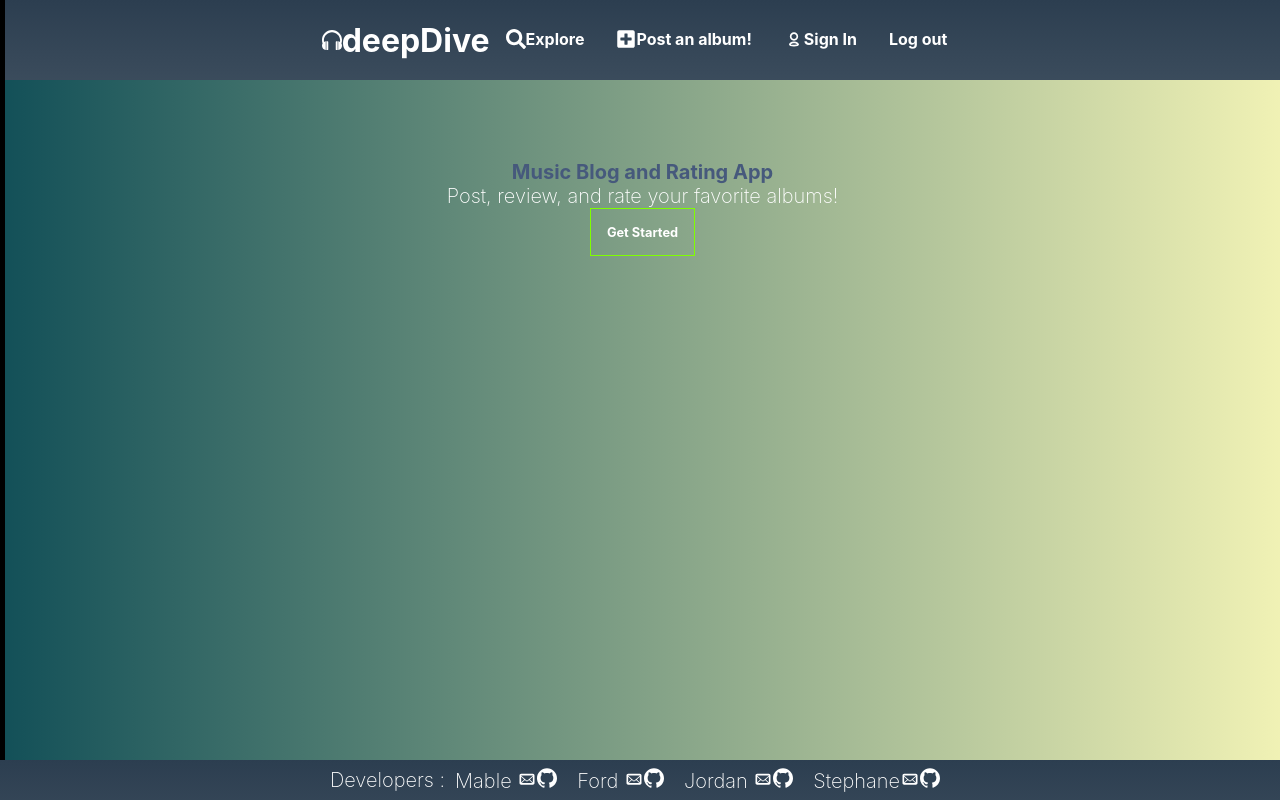
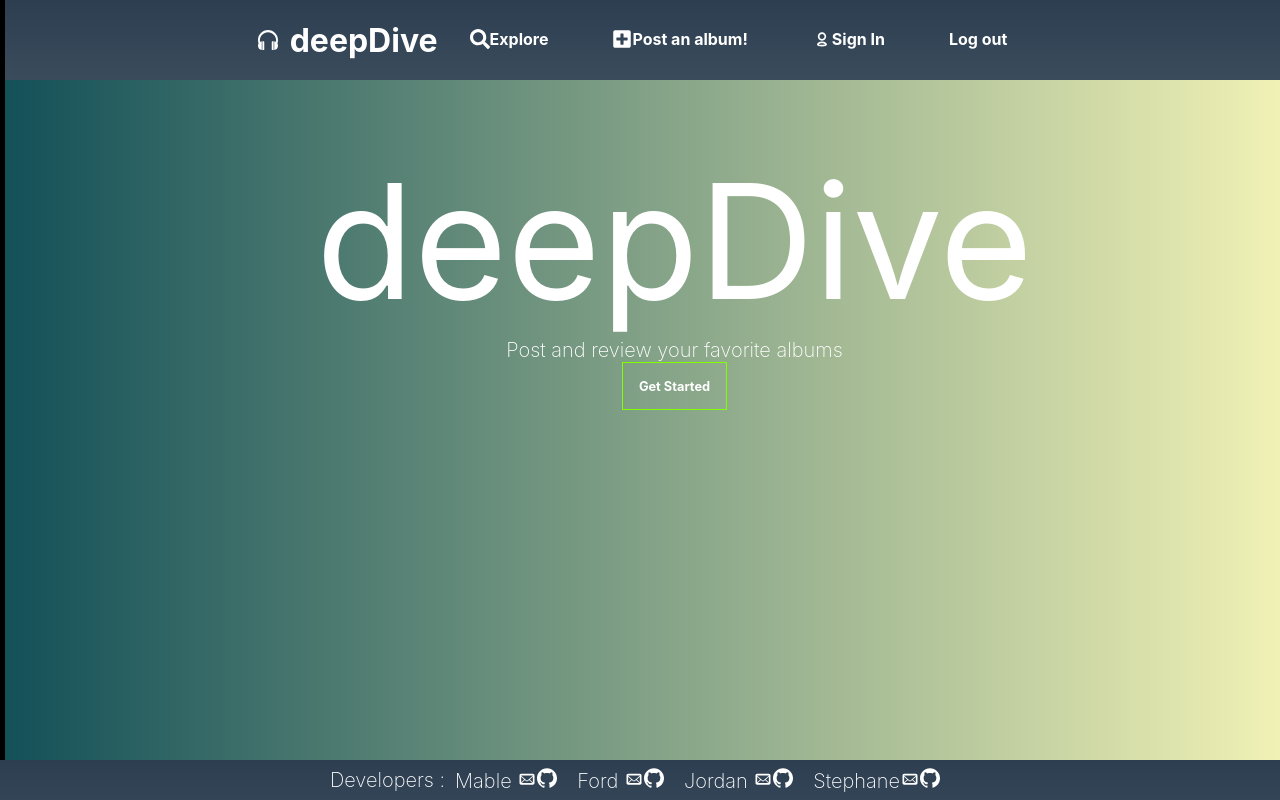
Before and after one commit to largemable/deepDive-frontend, a React (Create React App) app: page / in a window 1280 px wide. Built offline with nearby package versions, Linux system fonts and the light colour scheme.

Commit message:
Polish UX

```diff
--- a/src/App.css
+++ b/src/App.css
@@ -31,7 +31,6 @@ button {
  }
 
   .center {
-
 	display: flex;
 	flex-direction: column;
 	align-items: center;
@@ -255,6 +254,23 @@ a:hover {
 
 }
 
+
+.home-title {
+	font-size: 10rem;
+	font-weight: 400;
+}
+
+.home {
+	display: flex;
+	flex-direction: column;
+	align-items: center;
+
+	margin-top: 10vh;
+	width: 100%;
+	margin: 2rem;
+	padding: 2rem;
+}
+
 /* Loading spinner from https://loading.io/css/*/
 .lds-spinner {
 	color: official;
--- a/src/GlobalStyle.js
+++ b/src/GlobalStyle.js
@@ -16,6 +16,8 @@ body {
 	height: 100vh;
 	margin-left: 5px;
 	background-image: url(${Space});
+	background-repeat: no-repeat;
+	background-size: cover;
 }
 
 `;
--- a/src/components/AlbumDetails.js
+++ b/src/components/AlbumDetails.js
@@ -1,5 +1,4 @@
 import '../App.css';
-
 import React, { useState, useEffect } from 'react';
 import Loading from './Loading';
 import APIurl from '../config';
--- a/src/components/Home.js
+++ b/src/components/Home.js
@@ -1,14 +1,12 @@
 import React from 'react';
 import { Link } from 'react-router-dom';
-// import SimpleRating from './SimpleRating';
 import Rating from '@material-ui/lab/Rating';
-// import { makeStyles } from '@material-ui/core/styles';
 
 export default function Home() {
     return (
-        <div className='center'>
-            <h1>Music Blog and Rating App</h1>
-            <p>Post, review, and rate your favorite albums!</p>
+        <div className='home'>
+            <div className='home-title'>deepDive</div>
+            <p>Post and review your favorite albums</p>
             <Link className='ghost-button' to='/albums'>Get Started</Link>
         </div>
     )
--- a/src/components/PostReview.js
+++ b/src/components/PostReview.js
@@ -40,14 +40,12 @@ const PostReview = ({ match, setAlbum }) => {
 			<button onClick={postReview}>Review this album</button>
 			{modal ? (
 				<form onSubmit={handleSubmit} className='create-form'>
-					{/* <label htmlFor='title'>Title: </label> */}
 					<input
 						onChange={handleChange}
 						name='title'
 						value={review.title}
 						placeholder='Title'
 					/>
-					{/* <label htmlFor='artist'>Comment: </label> */}
 					<textarea
 						onChange={handleChange}
 						name='body'
--- a/src/components/styles/Navbar.elements.js
+++ b/src/components/styles/Navbar.elements.js
@@ -23,7 +23,6 @@ export const NavbarContainer = styled(Container)`
 	justify-content: space-between;
 	height: 80px;
 	color: white;
-
 	${Container}
 `;
 
@@ -35,10 +34,11 @@ export const NavLogo = styled(Link)`
 	font-size: 2rem;
 	display: flex;
 	align-items: center;
+
 `;
 
 export const NavIcon = styled(ImHeadphones)`
-	margin-right: 0.5;
+	margin: 0.75rem;
 	display: flex;
 	justify-self: flex-start;
 `;
@@ -102,7 +102,7 @@ export const NavLink = styled(Link)`
 	display: flex;
 	align-items: center;
 	text-decoration: none;
-	padding: 0.5rem 1rem;
+	padding: 0.5rem 2rem;
 	height: 100%;
 
 	@media screen and (max-width: 960px) {
```
